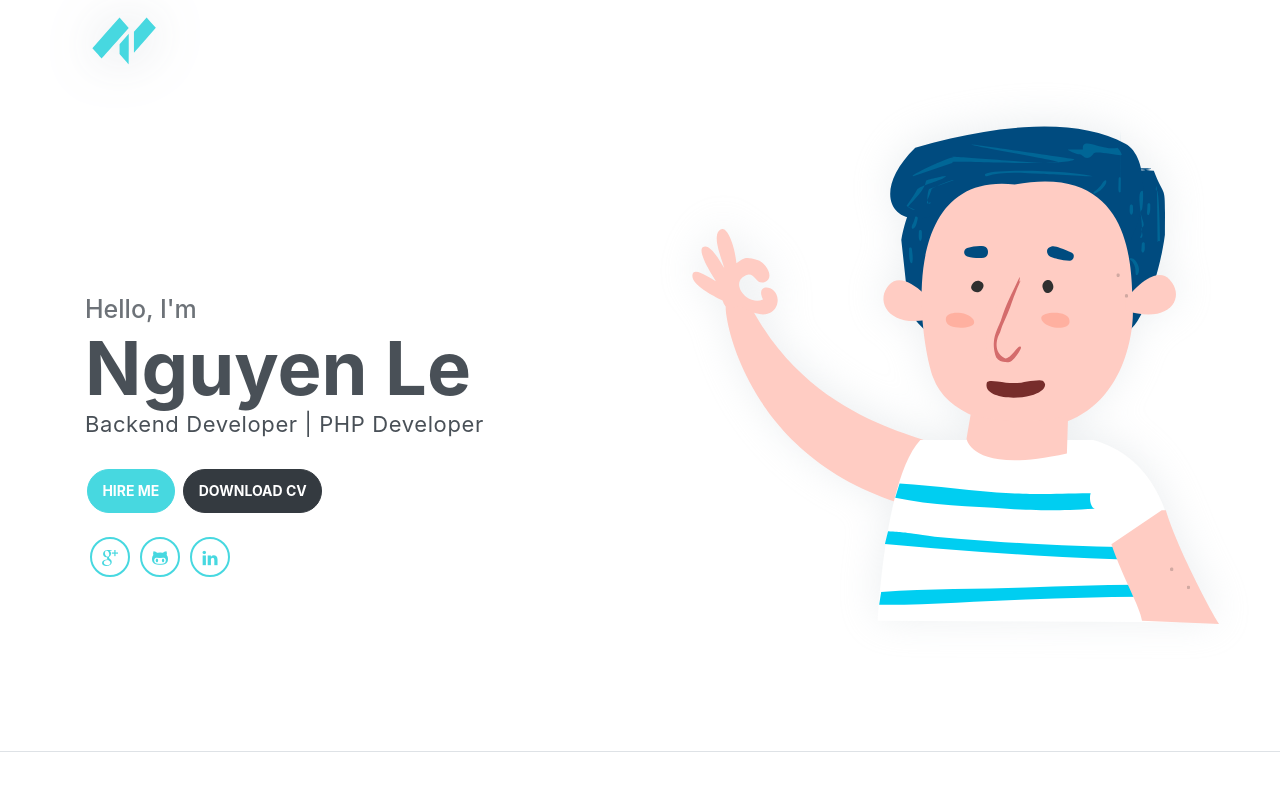
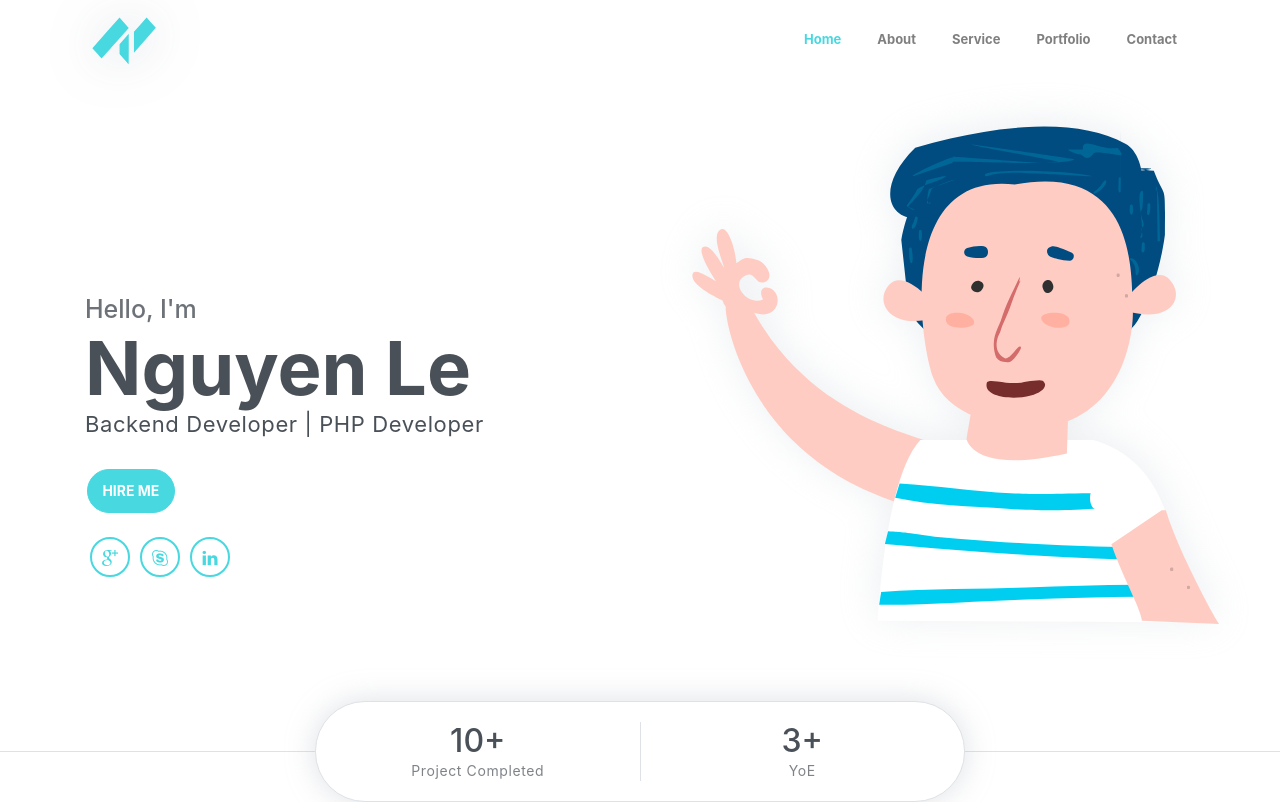
Before and after one commit to nguyenltng/nguyenltng.github.io, a plain HTML site: page index.html in a window 1280 px wide. Drawn offline with Linux system fonts and the light colour scheme.

Commit message:
Update index.html
Signed-off-by: Nguyên <57996971+nguyenltng@users.noreply.github.com>

```diff
--- a/index.html
+++ b/index.html
@@ -25,27 +25,27 @@
 
             <div class="collapse navbar-collapse" id="navbarSupportedContent">
                 <ul class="navbar-nav ml-auto align-items-center">
-                    <!-- <li class="nav-item">
+                     <li class="nav-item">
                         <a class="nav-link" href="#home">Home</a>
-                    </li> -->
-                    <!-- <li class="nav-item">
+                    </li>
+                    <li class="nav-item">
                         <a class="nav-link" href="#about">About</a>
-                    </li> -->
-                    <!-- <li class="nav-item">
+                    </li>
+                    <li class="nav-item">
                         <a class="nav-link" href="#service">Service</a>
-                    </li>                    -->
-                    <!-- <li class="nav-item">
+                    </li>
+                    <li class="nav-item">
                         <a class="nav-link" href="#portfolio">Portfolio</a>
                     </li>
-                    <li class="nav-item">
+                    <!-- <li class="nav-item">
                         <a class="nav-link" href="#testmonial">Testmonial</a>
                     </li>
                     <li class="nav-item">
                         <a class="nav-link" href="#blog">Blog</a>
-                    </li>
+                    </li> -->
                     <li class="nav-item">
                         <a class="nav-link" href="#contact">Contact</a>
-                    </li> -->
+                    </li>
                     <!-- <li class="nav-item">
                         <a class="- btn btn-primary rounded ml-4" href="components.html">Copmonents</a>
                     </li> -->
@@ -65,17 +65,19 @@
 
                 <div class="buttons pt-3">
                     <button class="btn btn-primary rounded hire-me">HIRE ME</button>
-                    <a href="assets/files/CV_LeThanhNguyen.pdf" target="_blank">
+<!--                     <a href="assets/files/CV_LeThanhNguyen.pdf" target="_blank">
                         <button class="btn btn-dark rounded">
                             DOWNLOAD CV
                         </button>
-                    </a>
+                    </a> -->
                 </div>
 
                 <div class="socials mt-4">
                     <!-- <a class="social-item" href="javascript:void(0)"><i class="ti-facebook"></i></a> -->
                     <a class="social-item" href="mailto:user@domain.com?Subject=Via%20nguyenltng.github.io" target="_blank"><i class="ti-google"></i></a>
-                    <a class="social-item" href="https://github.com/nguyenltng" target="_blank"><i class="ti-github" ></i></a>
+		    <a class="social-item" href="skype:nguyenltng?chat" target="_blank"><i class="ti-skype" ></i></a>
+
+<!--                     <a class="social-item" href="https://github.com/nguyenltng" target="_blank"><i class="ti-github" ></i></a> -->
                     <a class="social-item" href="https://www.linkedin.com/in/nguyen-le-3083a4227/" target="_blank"><i class="ti-linkedin"></i></a>
                 </div>
             </div>
@@ -85,20 +87,20 @@
         </div>
 
         <!-- Header-widget -->
-        <!-- <div class="widget">
-            <div class="widget-item">
+         <div class="widget">
+<!--             <div class="widget-item">
                 <h2>124</h2>
                 <p>Happy Clients</p>
-            </div>
+            </div> -->
             <div class="widget-item">
-                <h2>456</h2>
+                <h2>10+</h2>
                 <p>Project Completed</p>
             </div>
             <div class="widget-item">
-                <h2>789</h2>
-                <p>Awards Won</p>
+                <h2>3+</h2>
+                <p>YoE</p>
             </div>
-        </div> -->
+        </div>
     </header>
     <!-- End of Page Header -->
 
```
